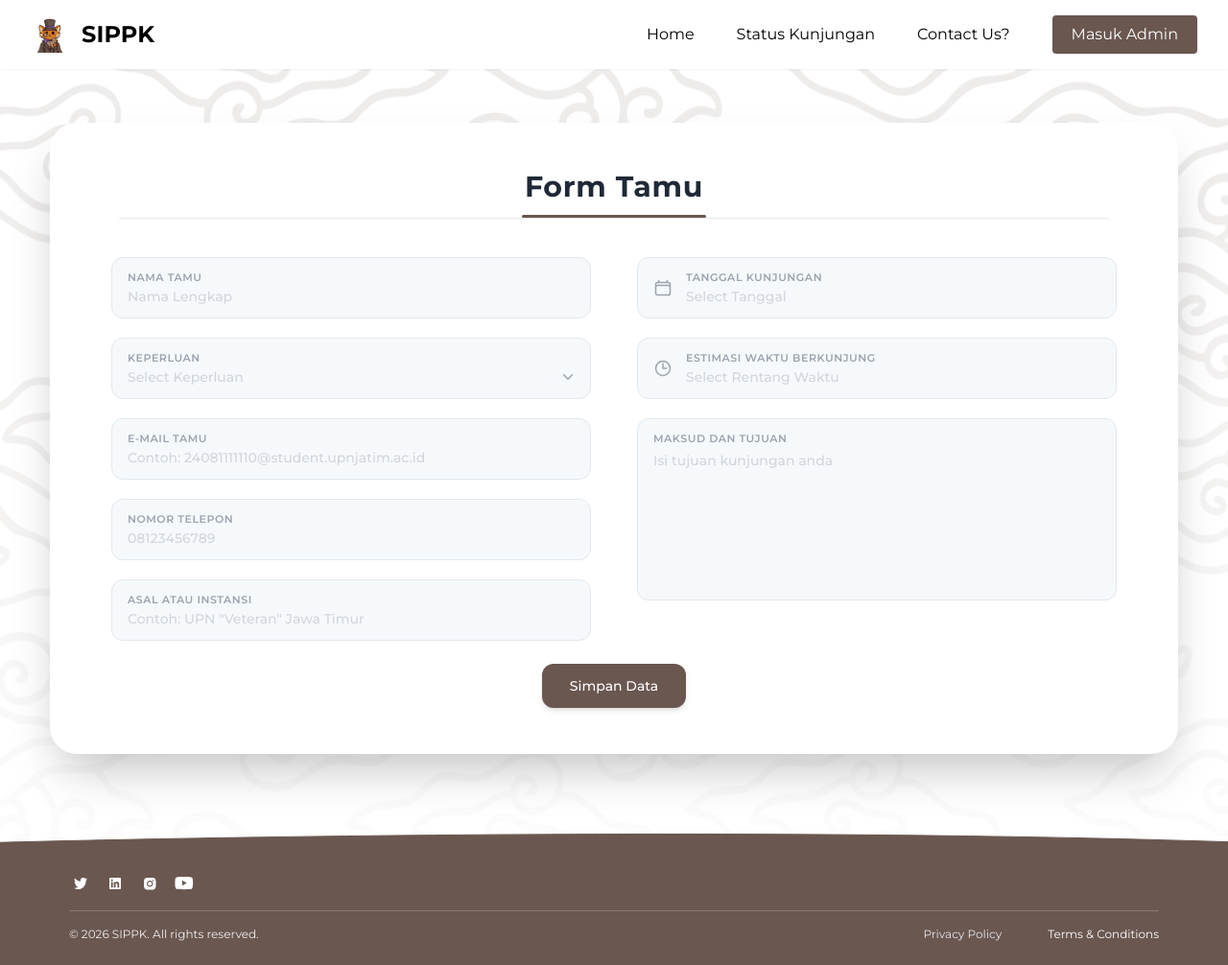
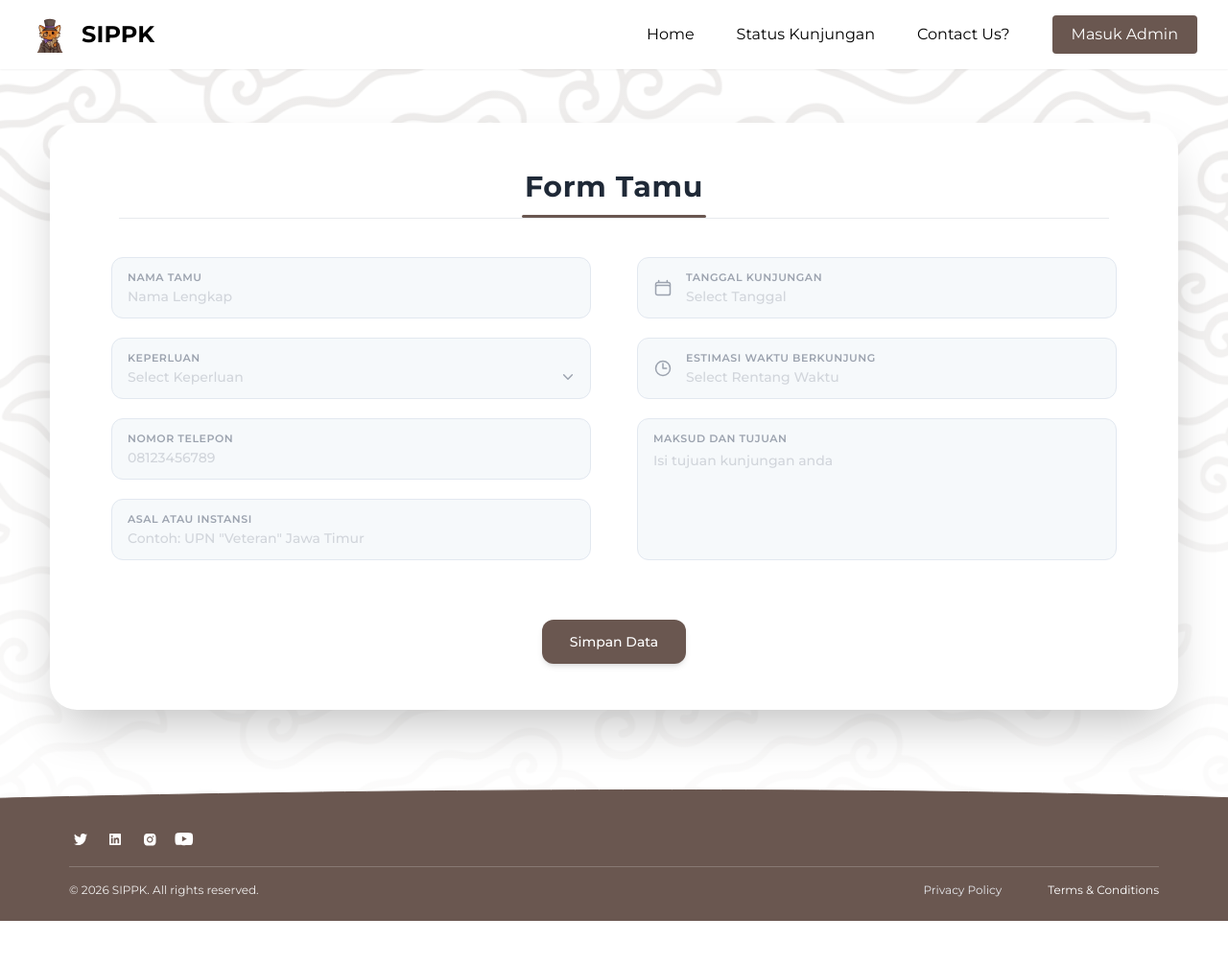
Before and after one commit to RemonDeFish/Buku-Tamu-UPNVJT, a PHP site: page /formtamu.php in a window 1280 px wide. Shown: the whole page at 96% size. After the commit the page ends 960 px from the top, so only its background shows below. Run offline with PHP 8.4, Linux system fonts and the light colour scheme; some libraries are stand-ins or nearby versions.

Commit message:
Remove email box + center captcha

```diff
--- a/formtamu.php
+++ b/formtamu.php
@@ -203,11 +203,6 @@
                                 </div>
                             </div>
 
-                            <div id="container_email" class="input-container w-full bg-[#f1f5f9]/60 hover:bg-[#f1f5f9]/90 focus-within:bg-white border border-slate-200 focus-within:border-blue-500 focus-within:ring-1 focus-within:ring-blue-500 rounded-xl px-4 py-2 flex flex-col justify-center min-h-[64px] transition group">
-                                <label class="input-label text-[11px] font-semibold text-gray-400 uppercase tracking-wider group-focus-within:text-blue-500 transition-colors">E-mail Tamu</label>
-                                <input type="email" id="email_tamu" name="email_tamu" placeholder="Contoh: 24081111110@student.upnjatim.ac.id" value="<?php echo isset($email_tamu) ? htmlspecialchars($email_tamu) : ''; ?>" required class="w-full bg-transparent text-sm font-medium text-gray-800 outline-none mt-0.5 placeholder-gray-300" />
-                            </div>
-
                             <div id="container_phone" class="input-container w-full bg-[#f1f5f9]/60 hover:bg-[#f1f5f9]/90 focus-within:bg-white border border-slate-200 focus-within:border-blue-500 focus-within:ring-1 focus-within:ring-blue-500 rounded-xl px-4 py-2 flex flex-col justify-center min-h-[64px] transition group">
                                 <label class="input-label text-[11px] font-semibold text-gray-400 uppercase tracking-wider group-focus-within:text-blue-500 transition-colors">Nomor Telepon</label>
                                 <input type="text" id="phone" name="no_telp" placeholder="08123456789" value="<?php echo isset($no_telp) ? htmlspecialchars($no_telp) : ''; ?>" required class="w-full bg-transparent text-sm font-medium text-gray-800 outline-none mt-0.5 placeholder-gray-300" />
@@ -306,13 +301,12 @@
                                 <label class="input-label text-[11px] font-semibold text-gray-400 uppercase tracking-wider group-focus-within:text-blue-500 transition-colors">Maksud dan Tujuan</label>
                                 <textarea id="maksud_tujuan" name="maksud_tujuan" placeholder="Isi tujuan kunjungan anda" required class="w-full h-full bg-transparent text-sm font-medium text-gray-800 outline-none mt-1 resize-none placeholder-gray-300"><?php echo isset($maksud_tujuan) ? htmlspecialchars($maksud_tujuan) : ''; ?></textarea>
                             </div>
+                        </div>
+                    </div>
 
-                            <div class="flex flex-col items-start mt-2">
-                                <div id="recaptcha_container" class="p-1.5 rounded-lg border border-transparent transition-all duration-200 inline-block flex flex-col items-start bg-transparent">
-                                    <div class="g-recaptcha" data-sitekey="6LeIxAcTAAAAAJcZVRqyHh71UMIEGNQ_MXjiZKhI" data-callback="recaptchaCallback" data-expired-callback="recaptchaExpiredCallback"></div>
-                                </div>
-                            </div>
-
+                    <div class="w-full flex flex-col items-center justify-center mt-6">
+                        <div id="recaptcha_container" class="p-1.5 rounded-lg border border-transparent transition-all duration-200 inline-block bg-transparent">
+                            <div class="g-recaptcha" data-sitekey="6LeIxAcTAAAAAJcZVRqyHh71UMIEGNQ_MXjiZKhI" data-callback="recaptchaCallback" data-expired-callback="recaptchaExpiredCallback"></div>
                         </div>
                     </div>
 
```
